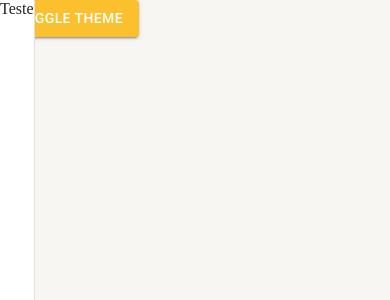
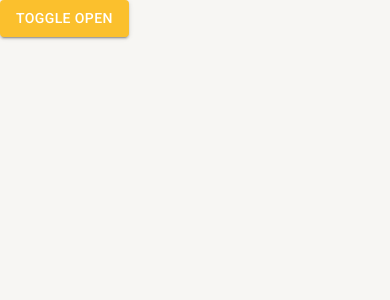
Before and after one commit to LuanCavalcant1/dashmui, a React (Create React App) app: page /pagina-inicial in a window 390 px wide. Shown: the top 300 px of the page. Built offline with nearby package versions, Linux system fonts and the light colour scheme.

Commit message:
feat: adicionado responsividade no manu lateral

```diff
--- a/src/App.tsx
+++ b/src/App.tsx
@@ -2,6 +2,7 @@
 import { BrowserRouter } from 'react-router-dom';
 import { AppRoutes } from './routes';
 import { MenuLateral } from './shared/components';
+import { DrawerProvider } from './shared/contexts';
 import { AppThemeProvider } from './shared/contexts/ThemeContetxt';
 
 
@@ -10,12 +11,15 @@
 export const App = () => {
   return (
     <AppThemeProvider>
-      <BrowserRouter>
+      <DrawerProvider>
+        <BrowserRouter>
 
-        <MenuLateral />
-        <AppRoutes />
+          <MenuLateral>
+            <AppRoutes />
+          </MenuLateral>
 
-      </BrowserRouter>
+        </BrowserRouter>
+      </DrawerProvider>
     </AppThemeProvider>
   );
 };
--- a/src/routes/index.tsx
+++ b/src/routes/index.tsx
@@ -1,12 +1,13 @@
 import { Routes, Route, Navigate } from 'react-router-dom';
 import { Button } from '@mui/material';
-import { useAppThemeContext } from '../shared/contexts/ThemeContetxt';
+import { useDrawerContext } from '../shared/contexts';
+
 
 export const AppRoutes = () => {
-  const { toggleTheme } = useAppThemeContext();
+  const { toggleDrawerOpen } = useDrawerContext();
   return (
     <Routes>
-      <Route path='/pagina-inicial' element={<Button variant='contained' color='primary' onClick={toggleTheme}>Toggle theme</Button>} />
+      <Route path='/pagina-inicial' element={<Button variant='contained' color='primary' onClick={toggleDrawerOpen}>Toggle Open</Button>} />
 
       <Route path='*' element={<Navigate to="/pagina-inicial" />} />
     </Routes>
--- a/src/shared/components/menu-lateral/MenuLateral.tsx
+++ b/src/shared/components/menu-lateral/MenuLateral.tsx
@@ -1,14 +1,45 @@
-import { Drawer } from '@mui/material';
+import { Avatar, Divider, Drawer, useTheme, List, ListItemButton, ListItemIcon, ListItemText, Icon, useMediaQuery } from '@mui/material';
+import { Box } from '@mui/system';
+import { useDrawerContext } from '../../contexts';
+
+interface IMenuLateral {
+    children: React.ReactNode
+}
+
+export const MenuLateral: React.FC<IMenuLateral> = ({ children }) => {
+    const theme = useTheme();
+    const smDown = useMediaQuery(theme.breakpoints.down('sm'));
+
+    const {isDrawerOpen, toggleDrawerOpen} = useDrawerContext();
 
 
+    return (
+        <>
+            <Drawer open={isDrawerOpen} variant={smDown ? 'temporary' : 'permanent'} onClose={toggleDrawerOpen} >
+                <Box width={theme.spacing(28)} height='100%' display='flex' flexDirection='column'>
 
-export const MenuLateral: React.FC = () => {
-    return (
-        <Drawer
-            variant='permanent'
+                    <Box width='100%' height={theme.spacing(20)} display='flex' alignItems='center' justifyContent='center'>
+                        <Avatar sx={{ height: theme.spacing(12), width: theme.spacing(12) }} src="https://avatars.githubusercontent.com/u/97038290?v=4" />
+                    </Box>
 
-        >
-            Teste
-        </Drawer>
+                    <Divider />
+
+                    <Box flex={1}>
+                        <List component='nav'>
+                            <ListItemButton>
+                                <ListItemIcon>
+                                    <Icon>home</Icon>
+                                </ListItemIcon>
+                                <ListItemText primary='Página inicial' />
+                            </ListItemButton>
+                        </List>
+                    </Box>
+
+                </Box>
+            </Drawer>
+            <Box height='100vh' marginLeft={smDown ? 0 : theme.spacing(28)}>
+                {children}
+            </Box>
+        </>
     );
 };
--- /dev/null
+++ b/src/shared/contexts/DrawerContext.tsx
@@ -0,0 +1,34 @@
+import { createContext, useCallback, useContext, useState } from 'react';
+
+
+interface IDrawerContextData {
+    isDrawerOpen: boolean;
+    toggleDrawerOpen: () => void;
+}
+
+const DrawerContext = createContext({} as IDrawerContextData);
+
+interface IThemeProviderProps {
+    children: React.ReactNode
+}
+
+export const useDrawerContext = () => {
+    return useContext(DrawerContext);
+};
+
+
+export const DrawerProvider: React.FC<IThemeProviderProps> = ({ children }) => {
+
+    const [isDrawerOpen, setIsDrawerOpen] = useState(false);
+
+    const toggleDrawerOpen = useCallback(() => {
+        setIsDrawerOpen(oldDrawerOpen => !oldDrawerOpen);
+    }, []);
+
+    return (
+
+        <DrawerContext.Provider value={{ isDrawerOpen,toggleDrawerOpen }}>
+            {children}
+        </DrawerContext.Provider>
+    );
+};
--- a/src/shared/contexts/index.ts
+++ b/src/shared/contexts/index.ts
@@ -1 +1,2 @@
-export {};
+export * from './DrawerContext';
+export * from './ThemeContetxt';
```
